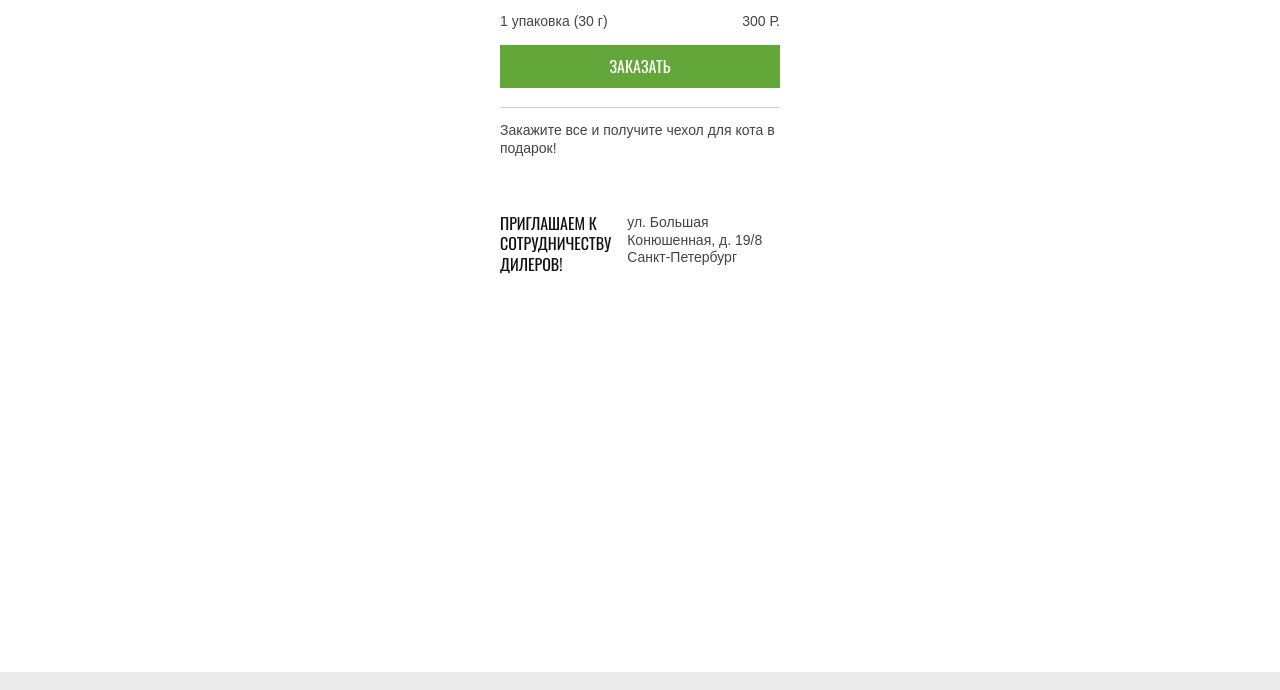
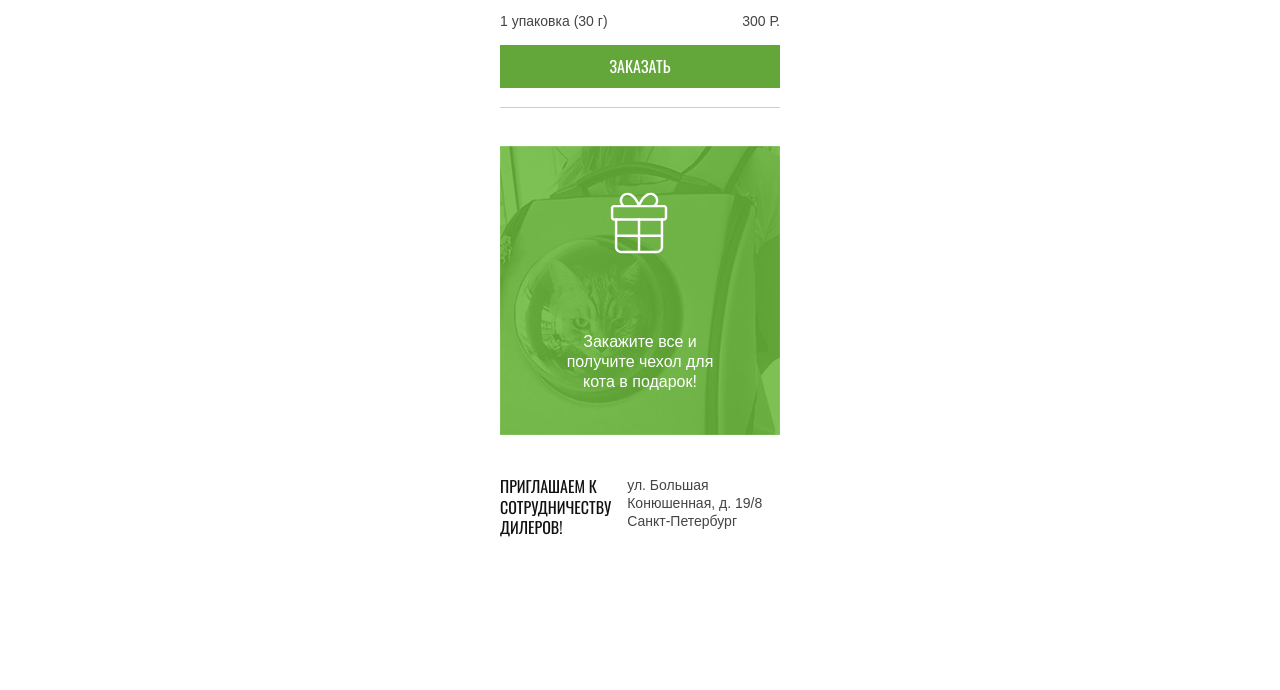
Before and after one commit to JennyBambu/1453783-cat-energy-21, a website: page source/catalog.html in a window 1280 px wide. Shown: the part 2776-3466 px from the top of the page. Drawn offline with nearby package versions, Linux system fonts and the light colour scheme; files that its build step writes are made by us from their sources; files whose address does not match are found by name.

Commit message:
Сделала стилизацию подарка за покупку, а также гриды для всей траницы

```diff
--- a/source/sass/blocks/catalog.scss
+++ b/source/sass/blocks/catalog.scss
@@ -83,3 +83,22 @@
   display: flex;
   justify-content: space-between;
 }
+
+.catalog__present {
+  margin-top: 38px;
+  background-color: $green-base;
+  background-image: url("../img/icon-gift.svg"), url("../img/gift-photo-mobile.png");
+  background-position: 100px 40px, 0;
+  background-repeat: no-repeat;
+}
+
+.catalog__present-description {
+  padding-top: 186px;
+  padding-bottom: 43px;
+  color: $color-white-base;
+  font-size: 16px;
+  line-height: 20px;
+  width: 161px;
+  margin: 0 auto;
+  text-align: center;
+}
--- a/source/sass/blocks/page.scss
+++ b/source/sass/blocks/page.scss
@@ -3,6 +3,8 @@
 }
 
 .page__body {
+  display: grid;
+  grid-template-rows: min-content 1fr min-content;
   font-size: 14px;
   font-weight: 400;
   font-family: $font-base;
```
Also changed, not shown: source/img/gift-photo-mobile.png (renamed from source/img/gift-photo-mobile 1.png), source/img/icon-gift.svg (renamed from source/img/icon_gift.svg).
